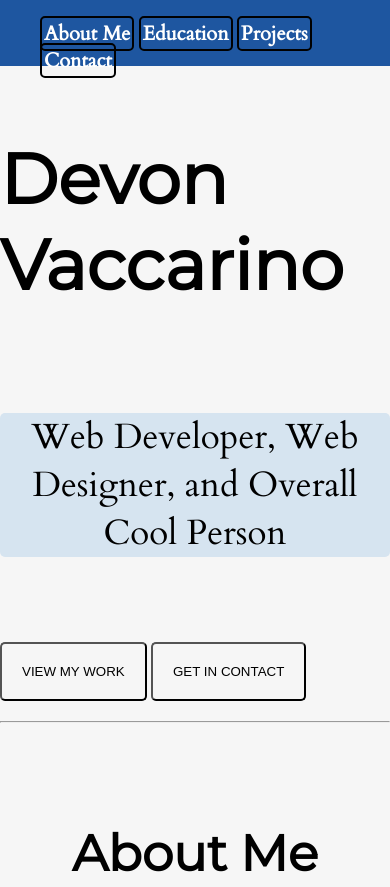
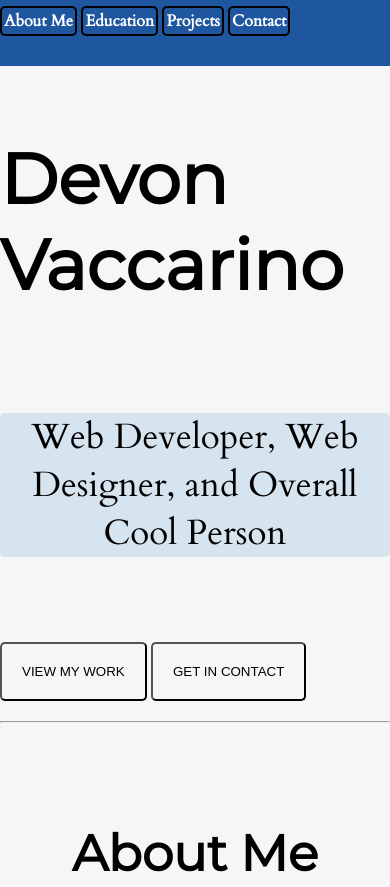
Before and after one commit to Rems5678/devonwebsite, a plain HTML site: page index.html in a window 390 px wide. Shown: the top 887 px of the page. Drawn offline with Linux system fonts and the light colour scheme.

Commit message:
Add files via upload

```diff
--- a/styles/index.css
+++ b/styles/index.css
@@ -342,9 +342,6 @@ background: linear-gradient(to right,  #aacde4, #3287be)
 		padding: 0;
 		width: 125px;
 	}
-	#projects {
-
-	}
 	#projects .project {
 		width: 49.5%;
 		display: inline-block;
@@ -353,9 +350,7 @@ background: linear-gradient(to right,  #aacde4, #3287be)
 		width: 50%;
 		height: 25%;
 	}
-	#contact {
 
-	}
 }
 @media screen and (max-width: 425px) {
 	html, body {
@@ -363,11 +358,14 @@ background: linear-gradient(to right,  #aacde4, #3287be)
 		max-width: 425px;
 
 	}
-	#nav, #about-me, #projects, #contact {
-		width:
+	#nav ul {
+		width: 100%;
+		padding: 0;
 	}
 	#nav li {
 		padding: 2px;
+		width: 100%;
+		font-size: 16px;
 	}
 	#intro p{
 		width: 100%;
```
